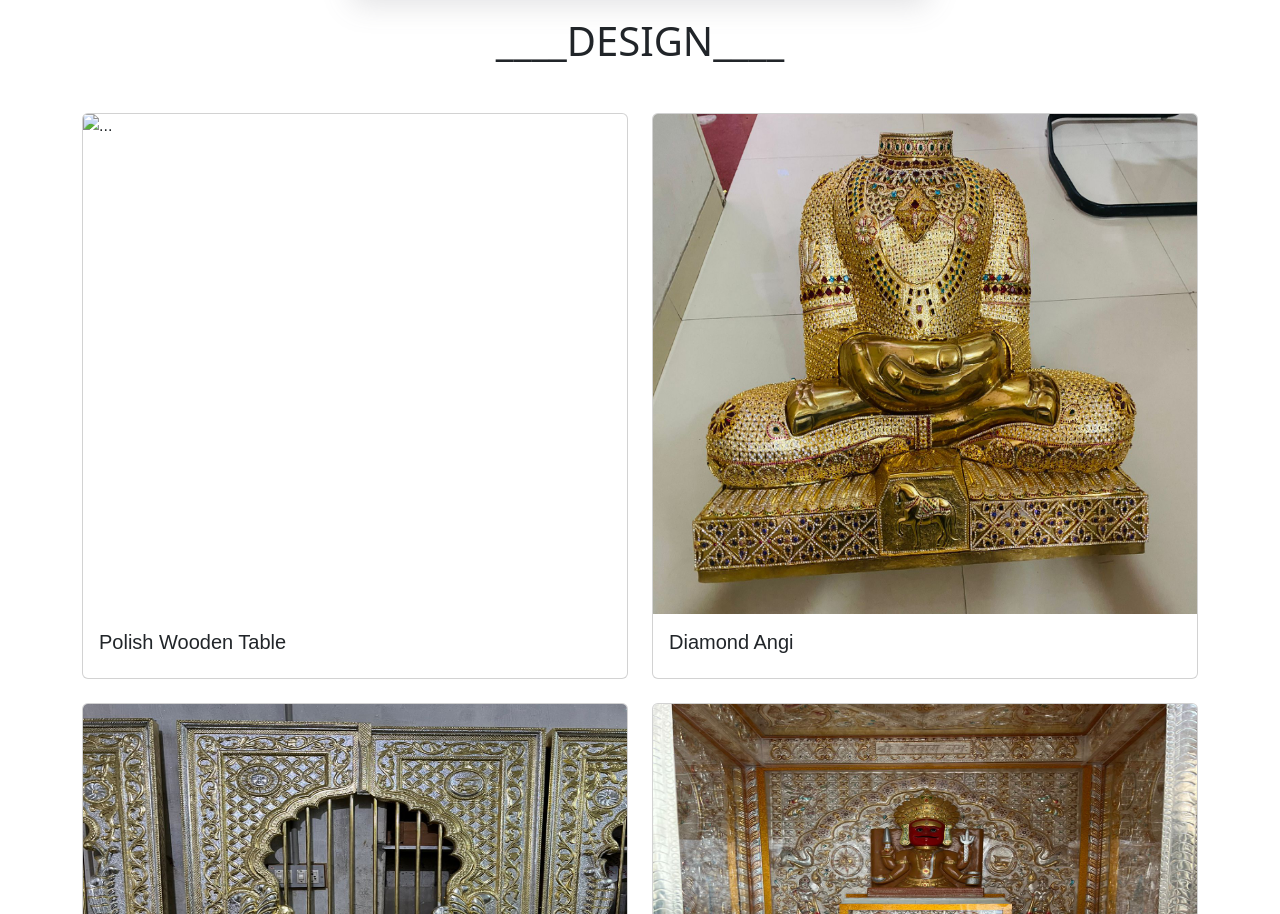
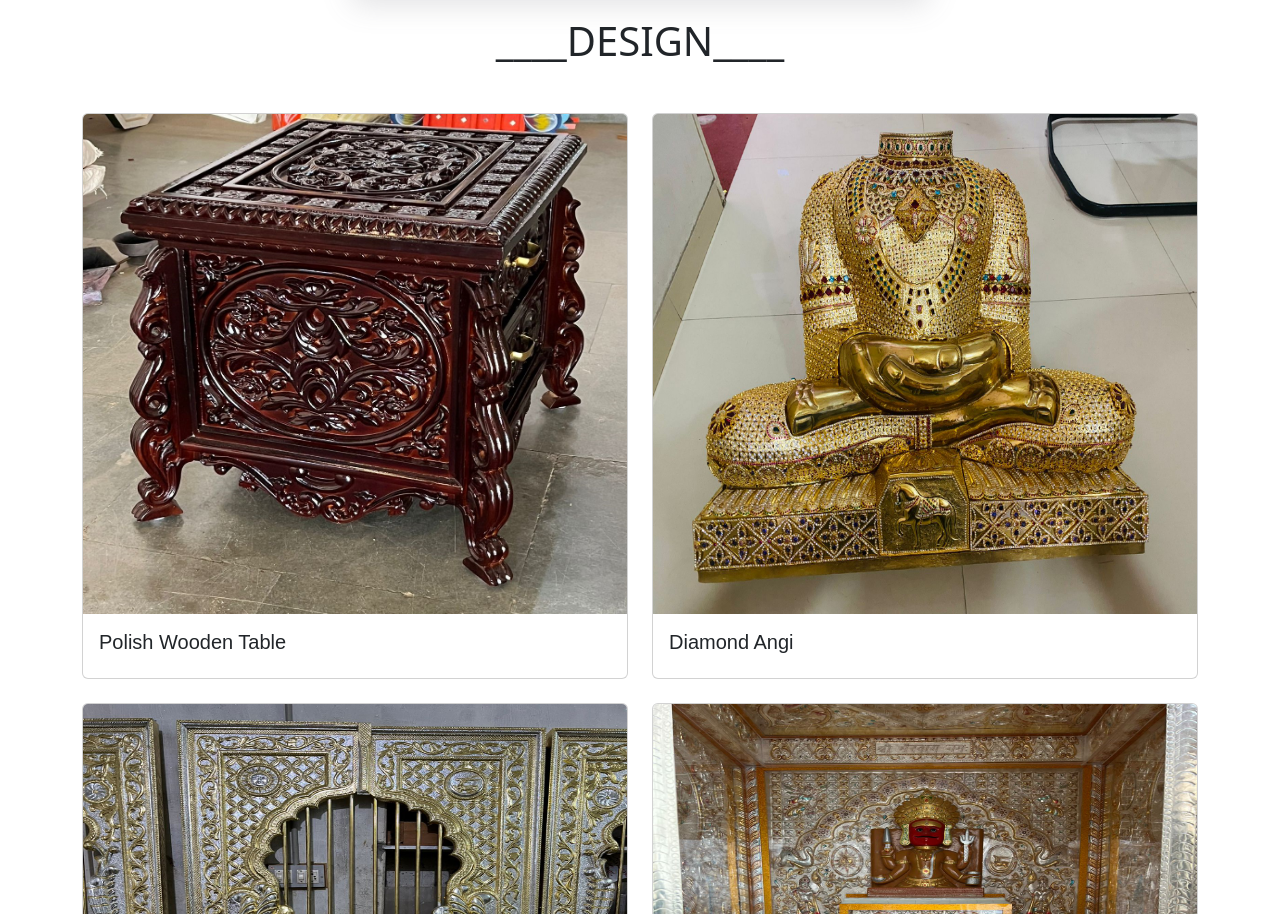
Before and after one commit to rtsolanki/saraswatkalakendra.github.io, a plain HTML site: page index.html in a window 1280 px wide. Shown: the part 1191-2105 px from the top of the page. Drawn offline with nearby package versions, Linux system fonts and the light colour scheme.

Commit message:
Update index.html

```diff
--- a/index.html
+++ b/index.html
@@ -75,7 +75,7 @@
                 <img
                   style="height: 500px"
 
-                  src="pic1.jpg<span> Sarswat Kala Kendra <\span>"
+                  src="pic1.jpg"
                   class="card-img-top"
                   alt="..." />
                 <div class="card-body">
```
